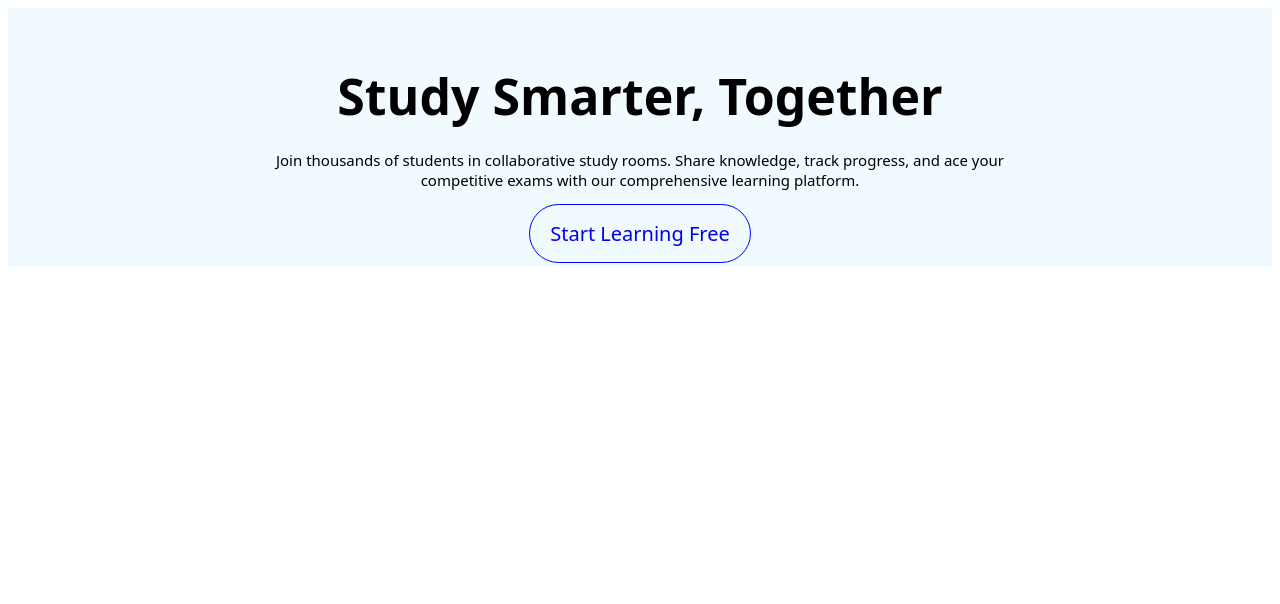
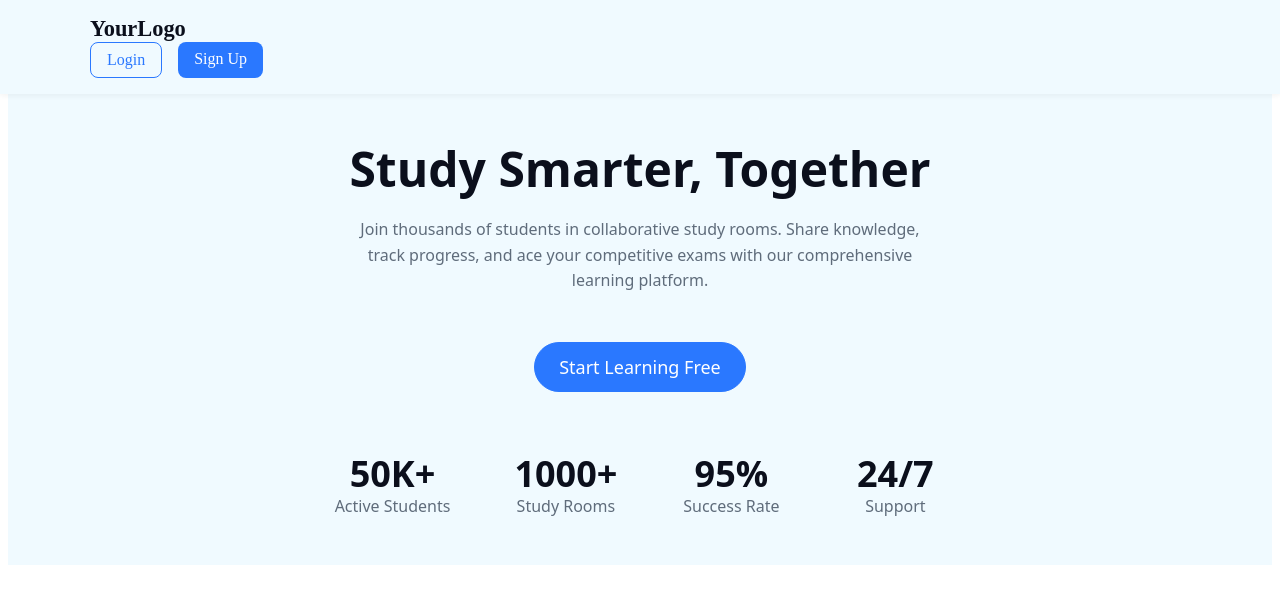
Before and after one commit to AnmolGithubx/Project, a React (Vite) app in the folder StudySync/: page / in a window 1280 px wide. Shown: the top 604 px of the page. Built offline with nearby package versions, Linux system fonts and the light colour scheme.

Commit message:
some changes made to navbar

```diff
--- a/StudySync/src/Landing.css
+++ b/StudySync/src/Landing.css
@@ -1,31 +1,156 @@
-.hero-div{
-    font-family: system-ui, -apple-system, BlinkMacSystemFont, 'Segoe UI', Roboto, Oxygen, Ubuntu, Cantarell, 'Open Sans', 'Helvetica Neue', sans-serif;
-    justify-content: center;
-    text-align: center;
-    padding: 20px;
-    background-color: rgb(240, 250, 255);
-    max-width: 100%;
-
+/* Global container class for centered content */
+.container {
+  max-width: 1100px;
+  margin: 0 auto;
+  padding: 0 1.5rem;
 }
 
-.hero-title{
-    font-size: 50px;
-    margin-bottom: 20px;
+/* Navigation Bar */
+.navbar {
+  width: 100%;
+  position: fixed;
+  top: 0;
+  left: 0;
+  background-color: #f0faff;
+  box-shadow: 0 2px 6px rgba(0, 0, 0, 0.05);
+  z-index: 1000;
+  padding: 1rem 0;
 }
 
-.hero-content{
-    font-size: 15px;
-    margin-top: 0;
-    margin-left: 20%;
-    margin-right: 20%;
-    margin-bottom: 30px;
+.navbar-logo {
+  font-size: 1.4rem;
+  font-weight: bold;
+  color: #0b0f1c;
 }
 
-.hero-button{
-    text-decoration: none;
-    border: 1px solid blue;
-    padding: 15px 20px;
-    margin: 15px;
-    font-size: 20px;
-    border-radius: 50px;
+.navbar-buttons {
+  display: flex;
+  gap: 1rem;
 }
+
+.nav-button {
+  text-decoration: none;
+  padding: 0.5rem 1rem;
+  font-size: 1rem;
+  border-radius: 8px;
+  transition: background-color 0.3s ease;
+  font-weight: 500;
+}
+
+/* Login Button */
+.nav-button.login {
+  border: 1px solid #2a78ff;
+  color: #2a78ff;
+  background-color: transparent;
+}
+
+.nav-button.login:hover {
+  background-color: #dcecff;
+}
+
+/* Sign Up Button */
+.nav-button.signup {
+  background-color: #2a78ff;
+  color: #fff;
+  border: none;
+}
+
+.nav-button.signup:hover {
+  background-color: #1e64d6;
+}
+
+/* Hero section */
+.hero-div {
+  font-family: system-ui, -apple-system, BlinkMacSystemFont, 'Segoe UI', Roboto, Oxygen, Ubuntu, Cantarell, 'Open Sans', 'Helvetica Neue', sans-serif;
+  text-align: center;
+  padding: 6rem 1.5rem 3rem; /* top padding accounts for fixed navbar */
+  background-color: #f0faff;
+}
+
+/* Title styling */
+.hero-title {
+  font-size: 3rem;
+  margin-bottom: 1rem;
+  color: #0b0f1c;
+}
+
+/* Paragraph */
+.hero-content {
+  font-size: 1rem;
+  margin: 0 auto 2rem;
+  max-width: 600px;
+  color: #5f6c7b;
+  line-height: 1.6;
+}
+
+/* CTA button */
+.hero-button {
+  display: inline-block;
+  text-decoration: none;
+  border: 1px solid #2a78ff;
+  padding: 0.75rem 1.5rem;
+  font-size: 1.125rem;
+  border-radius: 50px;
+  color: #fff;
+  background-color: #2a78ff;
+  transition: background-color 0.3s ease;
+  margin-top: 1rem;
+}
+
+.hero-button:hover {
+  background-color: #1e64d6;
+}
+
+/* Stats container */
+.hero-number {
+  display: flex;
+  justify-content: center;
+  flex-wrap: wrap;
+  margin-top: 2rem;
+  gap: 4rem;
+}
+
+/* Individual stat block */
+.stat-block {
+  text-align: center;
+  min-width: 100px;
+}
+
+.stat-number {
+  font-size: 2.25rem;
+  font-weight: 700;
+  color: #0b0f1c;
+  margin-bottom: 0.25rem;
+  line-height: 1.1;
+}
+
+.stat-label {
+  font-size: 1rem;
+  color: #5f6c7b;
+  margin: 0;
+  line-height: 1.2;
+}
+
+/* Responsive tweaks */
+@media screen and (max-width: 768px) {
+  .hero-title {
+    font-size: 2rem;
+  }
+
+  .hero-button {
+    font-size: 1rem;
+    padding: 0.6rem 1.2rem;
+  }
+
+  .hero-number {
+    gap: 2rem;
+  }
+
+  .stat-number {
+    font-size: 1.8rem;
+  }
+
+  .stat-label {
+    font-size: 0.95rem;
+  }
+}
--- a/StudySync/src/Landing.jsx
+++ b/StudySync/src/Landing.jsx
@@ -1,14 +1,48 @@
-import './Landing.css'
+import './Landing.css';
 
-function Landing(){
-    return(
-        <>
-        <div className="hero-div">
-            <h1 className="hero-title">Study Smarter, Together</h1>
-            <p className='hero-content'>Join thousands of students in collaborative study rooms. Share knowledge, track progress, and ace your competitive exams with our comprehensive learning platform.</p>
-            <a href='#' className='hero-button'>Start Learning Free</a>
+function Landing() {
+  return (
+    <>
+      <div className="navbar">
+        <div className="container">
+          <div className="navbar-logo">YourLogo</div>
+          <div className="navbar-buttons">
+            <a href="#" className="nav-button login">Login</a>
+            <a href="#" className="nav-button signup">Sign Up</a>
+          </div>
         </div>
-        </>
-    );
+      </div>
+
+      <div className="hero-div">
+        <div className="container">
+          <h1 className="hero-title">Study Smarter, Together</h1>
+          <p className="hero-content">
+            Join thousands of students in collaborative study rooms. Share knowledge, track progress, and ace your competitive exams with our comprehensive learning platform.
+          </p>
+          <a href="#" className="hero-button">Start Learning Free</a>
+
+          <div className="hero-number">
+            <div className="stat-block">
+              <h2 className="stat-number">50K+</h2>
+              <p className="stat-label">Active Students</p>
+            </div>
+            <div className="stat-block">
+              <h2 className="stat-number">1000+</h2>
+              <p className="stat-label">Study Rooms</p>
+            </div>
+            <div className="stat-block">
+              <h2 className="stat-number">95%</h2>
+              <p className="stat-label">Success Rate</p>
+            </div>
+            <div className="stat-block">
+              <h2 className="stat-number">24/7</h2>
+              <p className="stat-label">Support</p>
+            </div>
+          </div>
+        </div>
+      </div>
+    </>
+  );
 }
-export default Landing
+
+export default Landing;
```
Also changed, not shown: 1 other file (tests, documents, lock files or other folders).
